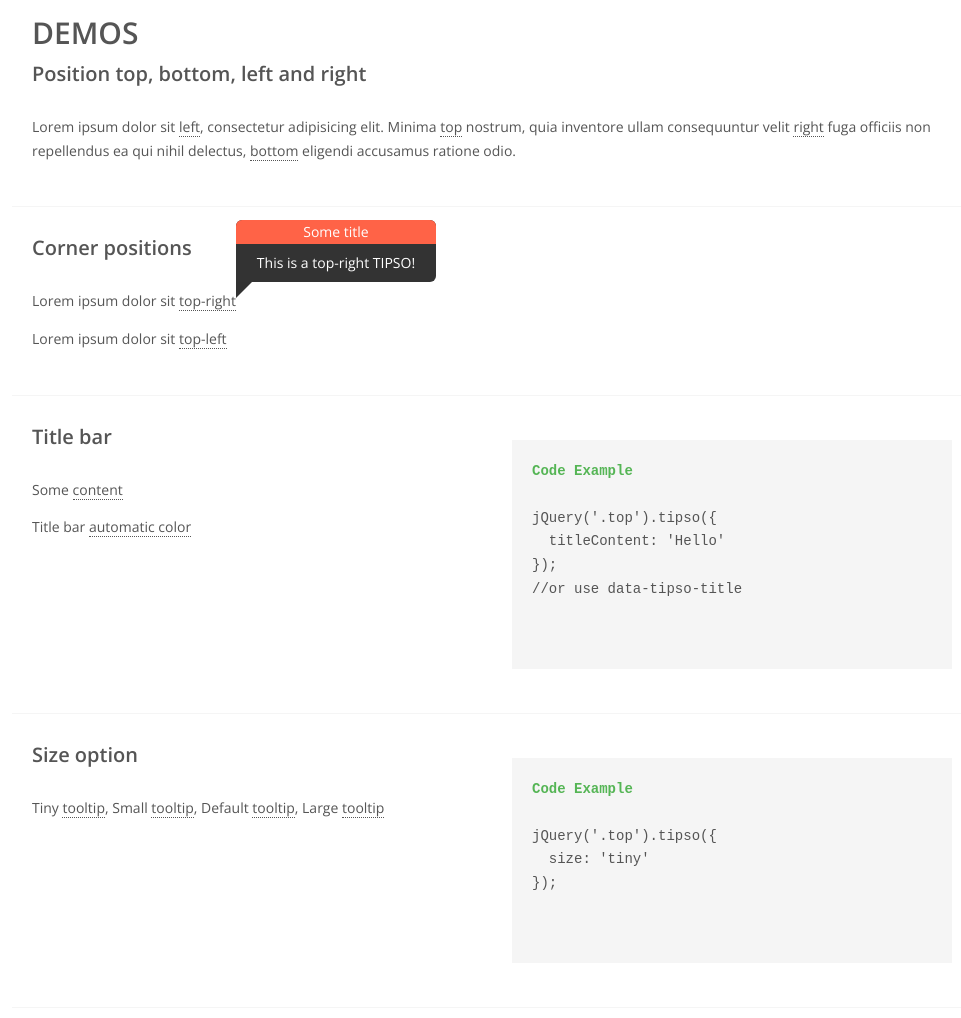
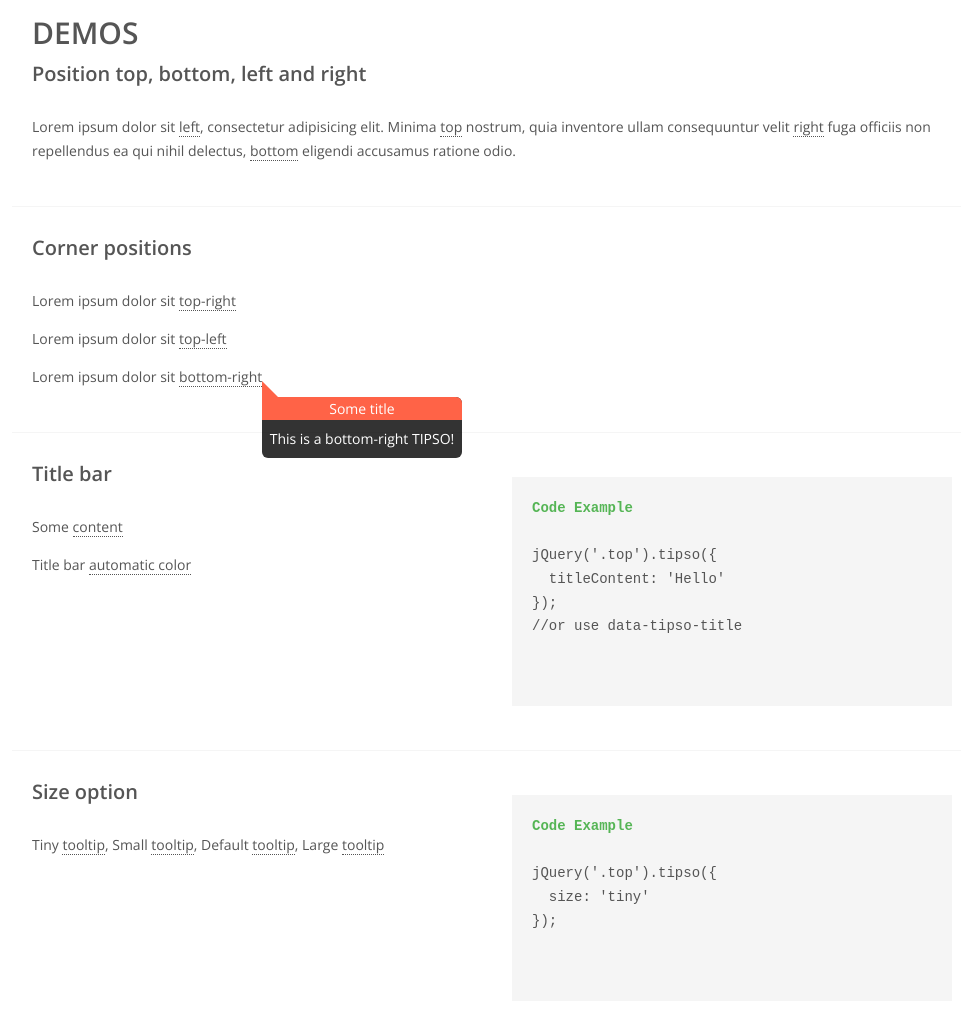
Before and after one commit to object505/tipso, a website with bundled scripts: page demo/index.html in a window 1280 px wide. Shown: the part 1567-2585 px from the top of the page, without its empty margins (148-1109 px from the left). Built offline with nearby package versions, Linux system fonts and the light colour scheme.

Commit message:
Added bottom-right

```diff
--- a/demo/index.html
+++ b/demo/index.html
@@ -69,6 +69,15 @@
 
 			jQuery('.top-left').tipso({
 				position: 'top-left',
+				background: 'rgba(0,0,0,0.8)',
+				titleBackground: 'tomato',
+				titleContent: 'Some title',
+				useTitle: false,
+				tooltipHover: true
+			});
+
+			jQuery('.bottom-right').tipso({
+				position: 'bottom-right',
 				background: 'rgba(0,0,0,0.8)',
 				titleBackground: 'tomato',
 				titleContent: 'Some title',
@@ -199,7 +208,7 @@
 		jQuery(window).load(function(){
 			// Show Tipso on Load
 			jQuery('.page-load').tipso('show');
-			jQuery('.top-right').tipso('show');
+			jQuery('.bottom-right').tipso('show');
 		});
 	</script>
 
@@ -298,6 +307,7 @@
 					<h4>Corner positions</h4>
 					<p>Lorem ipsum dolor sit <span class="top-right" title="tipso" data-tipso="This is a top-right TIPSO!">top-right</span></p>
 					<p>Lorem ipsum dolor sit <span class="top-left" title="tipso" data-tipso="This is a top-left TIPSO!">top-left</span></p>
+					<p>Lorem ipsum dolor sit <span class="bottom-right" title="tipso" data-tipso="This is a bottom-right TIPSO!">bottom-right</span></p>
 				</div>
 			</div>
 
--- a/src/tipso.js
+++ b/src/tipso.js
@@ -171,6 +171,11 @@
         $win.resize(function tipsoResizeHandler () {
             reposition(obj);
         });
+
+        $win.scroll(function tipsoResizeHandler () {
+            reposition(obj);
+        });
+
         obj.timeout = window.setTimeout(function() {
           if (obj.ieFade || obj.settings.animationIn === '' || obj.settings.animationOut === ''){
             tipso_bubble.appendTo('body').stop(true, true).fadeIn(obj.settings
@@ -467,6 +472,67 @@
           tipso_bubble.addClass('top');
         }
         break;
+
+      /*
+       * Bottom right position
+       */
+      case 'bottom-right':
+       pos_left = $e.offset().left + ($e.outerWidth());
+       pos_top = $e.offset().top + $e.outerHeight() + arrow;
+       tipso_bubble.find('.tipso_arrow').css({
+         marginLeft: -obj.settings.arrowWidth,
+         marginTop: '',
+       });
+       if (pos_top + realHeight(tipso_bubble).height > $win.scrollTop() + $win.outerHeight())
+       {
+         pos_top = $e.offset().top - realHeight(tipso_bubble).height - arrow;
+
+         tipso_bubble.find('.tipso_arrow').css({
+           'border-bottom-color': 'transparent',
+           'border-top-color': obj.settings.background,
+           'border-left-color': 'transparent',
+           'border-right-color': 'transparent'
+         });
+
+         /*
+          * Hide and show the appropriate rounded corners
+          */
+         removeCornerClasses(tipso_bubble);
+         tipso_bubble.addClass("top_right_corner");
+         tipso_bubble.find(".tipso_title").addClass("top_left_corner");
+         tipso_bubble.find('.tipso_arrow').css({
+           'border-left-color': obj.settings.background,
+         });
+
+         tipso_bubble.removeClass('top-right top bottom left right');
+         tipso_bubble.addClass('top');
+       }
+       else
+       {
+         tipso_bubble.find('.tipso_arrow').css({
+           'border-top-color': 'transparent',
+           'border-bottom-color': arrow_color,
+           'border-left-color': 'transparent',
+           'border-right-color': 'transparent'
+         });
+
+         /*
+          * Hide and show the appropriate rounded corners
+          */
+         removeCornerClasses(tipso_bubble);
+         tipso_bubble.addClass("bottom_right_corner");
+         tipso_bubble.find(".tipso_title").addClass("bottom_right_corner");
+         tipso_bubble.find('.tipso_arrow').css({
+           'border-left-color': arrow_color,
+         });
+
+         tipso_bubble.removeClass('top bottom left right');
+         tipso_bubble.addClass('bottom');
+       }
+       break;
+      /*
+       * Top position
+       */
       case 'top':
         pos_left = $e.offset().left + ($e.outerWidth() / 2) - (realHeight(tipso_bubble).width / 2);
         pos_top = $e.offset().top - realHeight(tipso_bubble).height - arrow;
@@ -595,7 +661,7 @@
         break;
     }
     /*
-     * Set the position of the arrow for top-right and top-left
+     * Set the position of the arrow for the corner positions
      */
     if (obj.settings.position == 'top-right')
     {
@@ -606,9 +672,17 @@
     if (obj.settings.position == 'top-left')
     {
       var tipso_arrow = tipso_bubble.find(".tipso_arrow").eq(0);
+      tipso_arrow.css({
+        'margin-left': obj.settings.width / 2 - 2 * obj.settings.arrowWidth
+      });
+    }
+    if (obj.settings.position == 'bottom-right')
+    {
+      var tipso_arrow = tipso_bubble.find(".tipso_arrow").eq(0);
       var tipso_arrow_width = obj.settings.arrowWidth;
       tipso_arrow.css({
-        'margin-left': obj.settings.width / 2 - 2 * tipso_arrow_width
+        'margin-left': -obj.settings.width / 2,
+        'margin-top': ''
       });
     }
 
@@ -628,7 +702,12 @@
       });
       pos_left = pos_left + diff;
     }
-    if (pos_left < $win.scrollLeft() && (obj.settings.position == 'left' || obj.settings.position == 'right' || obj.settings.position == 'top-right' || obj.settings.position == 'top-left'))
+    if (pos_left < $win.scrollLeft() &&
+       (obj.settings.position == 'left'
+       || obj.settings.position == 'right'
+       || obj.settings.position == 'top-right'
+       || obj.settings.position == 'top-left'
+       || obj.settings.position == 'bottom-right'))
     {
       pos_left = $e.offset().left + ($e.outerWidth() / 2) - (realHeight(tipso_bubble).width / 2);
       tipso_bubble.find('.tipso_arrow').css({
@@ -678,11 +757,16 @@
         pos_left = 0;
       }
     }
+
+    /*
+     * If out of bounds from the right hand side
+     */
     if (pos_left + obj.settings.width > $win.outerWidth() &&
        (obj.settings.position == 'left'
        || obj.settings.position == 'right'
        || obj.settings.position == 'top-right'
-       || obj.settings.position == 'top-left'))
+       || obj.settings.position == 'top-left'
+       || obj.settings.position == 'bottom-right'))
     {
       pos_left = $e.offset().left + ($e.outerWidth() / 2) - (realHeight(tipso_bubble).width / 2);
       tipso_bubble.find('.tipso_arrow').css({
@@ -717,7 +801,6 @@
          * Hide and show the appropriate rounded corners
          */
         removeCornerClasses(tipso_bubble);
-
         tipso_bubble.removeClass('top bottom left right');
         tipso_bubble.addClass('top');
       }
```
